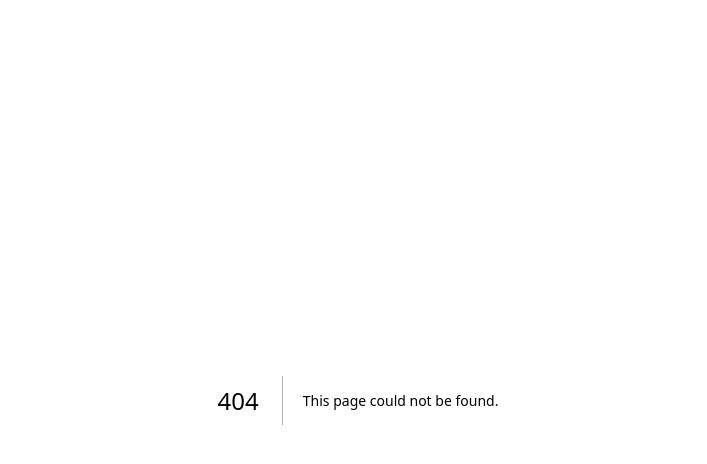
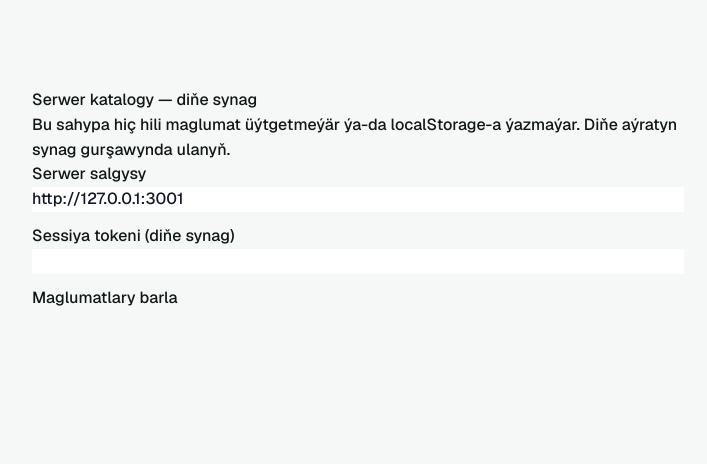
Before and after one commit to Stoun05/horse-portal-v2, a Next.js app: page /server-connection-test in a window 1280 px wide. Before the commit this address had no page. Shown: the top 464 px of the page, without its empty margins (282-989 px from the left). Built offline with nearby package versions, Linux system fonts and the light colour scheme.

Commit message:
feat(web): add isolated read-only server catalog diagnostic page

```diff
--- /dev/null
+++ b/app/server-connection-test/page.tsx
@@ -0,0 +1,45 @@
+"use client";
+
+import { useState } from "react";
+import { fetchRemoteHorseCatalog, type RemoteHorseResult } from "../../lib/remoteHorseCatalog";
+
+/* Isolated development diagnostic; never writes browser storage or horse data. */
+export default function CatalogConnectionTest() {
+  const [server, setServer] = useState("http://127.0.0.1:3001");
+  const [token, setToken] = useState("");
+  const [result, setResult] = useState<RemoteHorseResult | null>(null);
+  const [loading, setLoading] = useState(false);
+
+  async function inspect() {
+    setLoading(true);
+    setResult(null);
+    try {
+      setResult(await fetchRemoteHorseCatalog(server, token));
+    } finally {
+      setLoading(false);
+      setToken("");
+    }
+  }
+
+  return (
+    <main style={{ maxWidth: 700, margin: "4rem auto", padding: 24 }}>
+      <h1>Serwer katalogy — diňe synag</h1>
+      <p>Bu sahypa hiç hili maglumat üýtgetmeýär ýa-da localStorage-a ýazmaýar. Diňe aýratyn synag gurşawynda ulanyň.</p>
+      <label htmlFor="server">Serwer salgysy</label>
+      <input id="server" value={server} onChange={e => setServer(e.target.value)} style={{ display: "block", width: "100%", marginBottom: 12 }} />
+      <label htmlFor="token">Sessiya tokeni (diňe synag)</label>
+      <input id="token" type="password" autoComplete="off" value={token} onChange={e => setToken(e.target.value)} style={{ display: "block", width: "100%", marginBottom: 12 }} />
+      <button onClick={inspect} disabled={loading || !token}>Maglumatlary barla</button>
+      {result && (
+        <section aria-live="polite" style={{ marginTop: 24 }}>
+          {result.ok ? (
+            <>
+              <p>Serwerden {result.horses.length} at ýazgysy okaldy. Diňe ilkinji 100 ýazgy görkezilýär.</p>
+              <ul>{result.horses.map(horse => <li key={horse.id}>{horse.name} — {horse.code ?? horse.id}</li>)}</ul>
+            </>
+          ) : <p>Okamak başa barmady: {result.reason}</p>}
+        </section>
+      )}
+    </main>
+  );
+}
```
